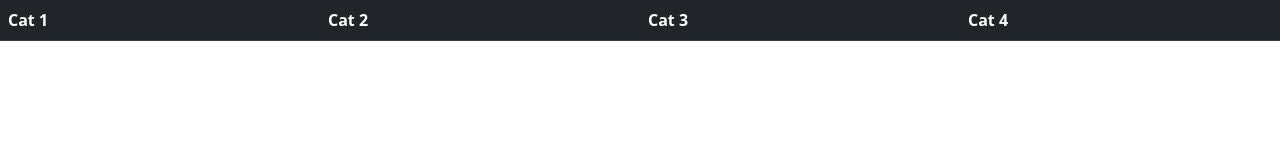
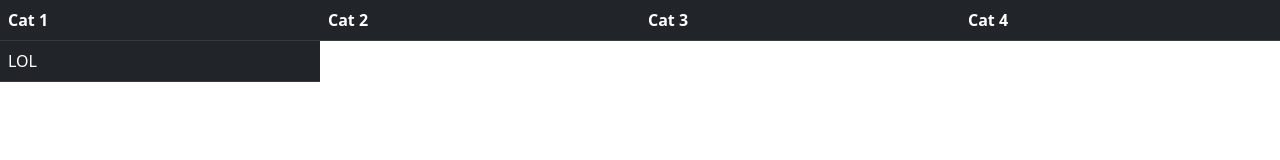
Before and after one commit to AaronSicard95/Jeopardy, a plain HTML site: page index.html in a window 1280 px wide. Drawn offline with nearby package versions, Linux system fonts and the light colour scheme; a web font is replaced by a local one.

Commit message:
Update index.html

```diff
--- a/index.html
+++ b/index.html
@@ -19,6 +19,9 @@
                   <th>Cat 3</th>
                   <th>Cat 4</th>
             </tr>
+            <tr>
+                  <td>LOL</td>
+            </tr>
       </table>
 
 <script src="https://unpkg.com/jquery"></script>
```
